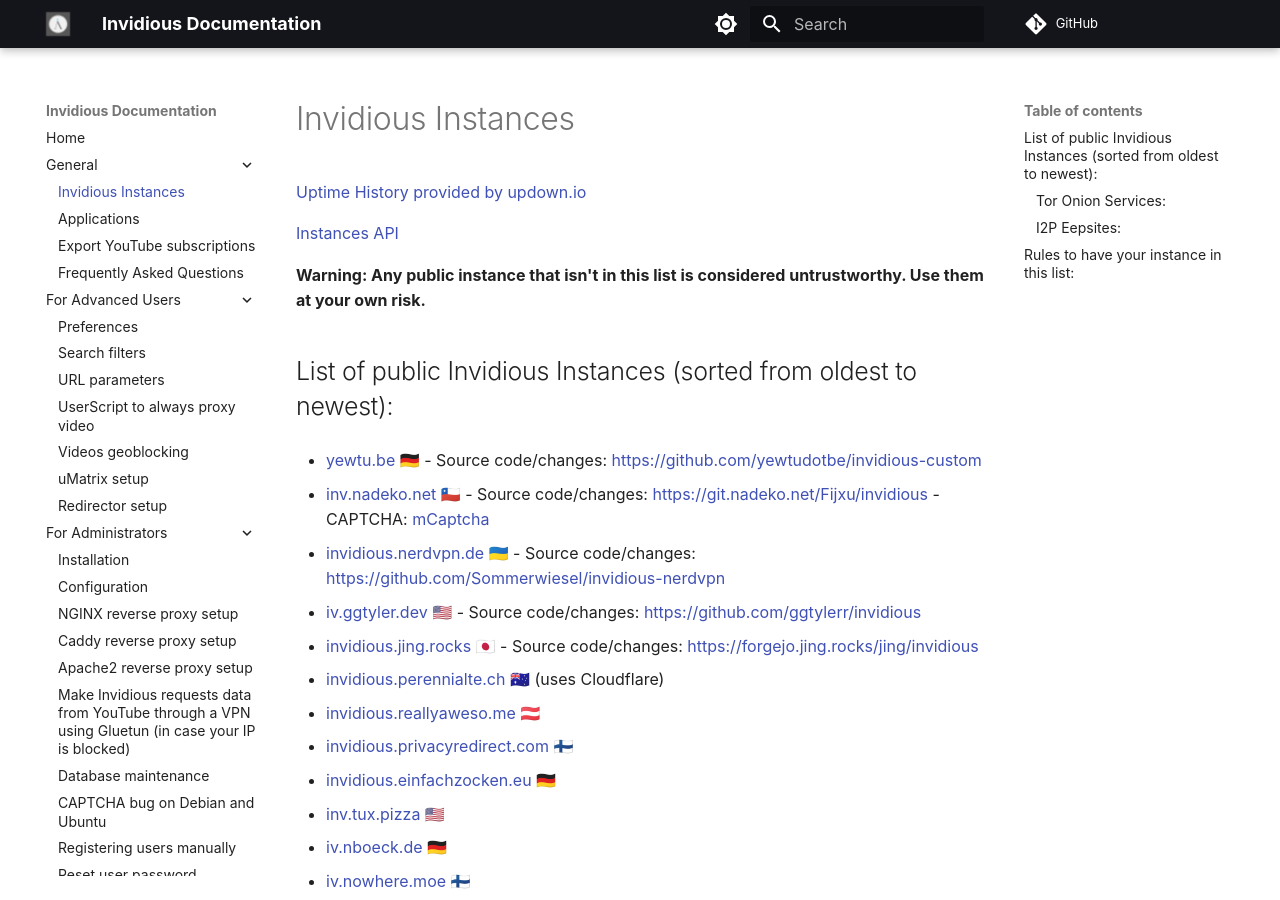
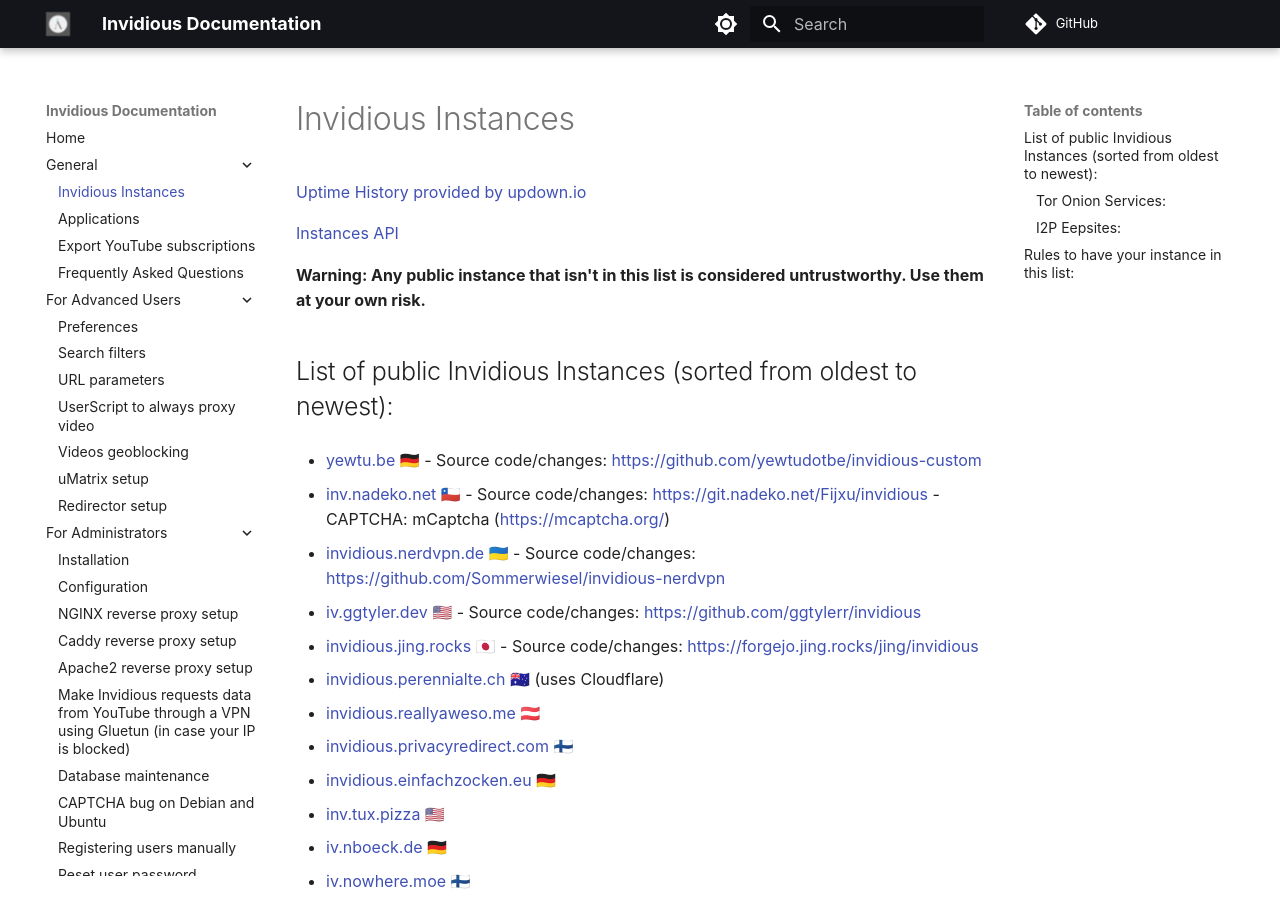
Before and after one commit to iv-org/documentation, an MkDocs documentation site: the page built from docs/instances.md, in a window 1280 px wide and 900 px high. Built offline with MkDocs 1.6.1 and Material for MkDocs 9.7.7, drawn with Linux system fonts in a browser that asks for light colours; comment, search, counter and statistics services are not loaded.

Commit message:
remove mCaptcha hyperlink
causes "mCaptcha" to show up as a instance on api.invidious.io

```diff
--- a/docs/instances.md
+++ b/docs/instances.md
@@ -10,7 +10,7 @@
 
 * [yewtu.be](https://yewtu.be) 🇩🇪 - Source code/changes: https://github.com/yewtudotbe/invidious-custom
 
-* [inv.nadeko.net](https://inv.nadeko.net) 🇨🇱 - Source code/changes: https://git.nadeko.net/Fijxu/invidious - CAPTCHA: [mCaptcha](https://mcaptcha.org/)
+* [inv.nadeko.net](https://inv.nadeko.net) 🇨🇱 - Source code/changes: https://git.nadeko.net/Fijxu/invidious - CAPTCHA: mCaptcha (https://mcaptcha.org/)
 
 * [invidious.nerdvpn.de](https://invidious.nerdvpn.de) 🇺🇦 - Source code/changes: https://github.com/Sommerwiesel/invidious-nerdvpn
 
```
